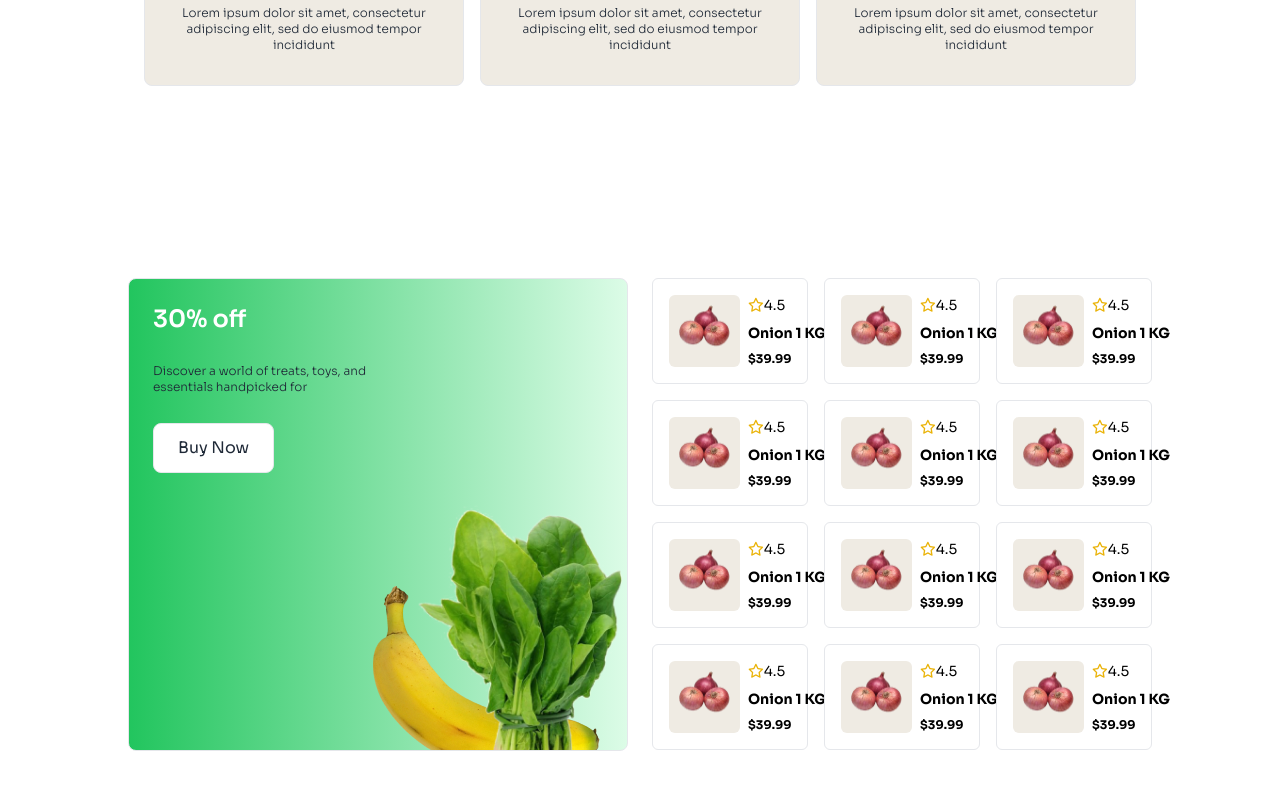
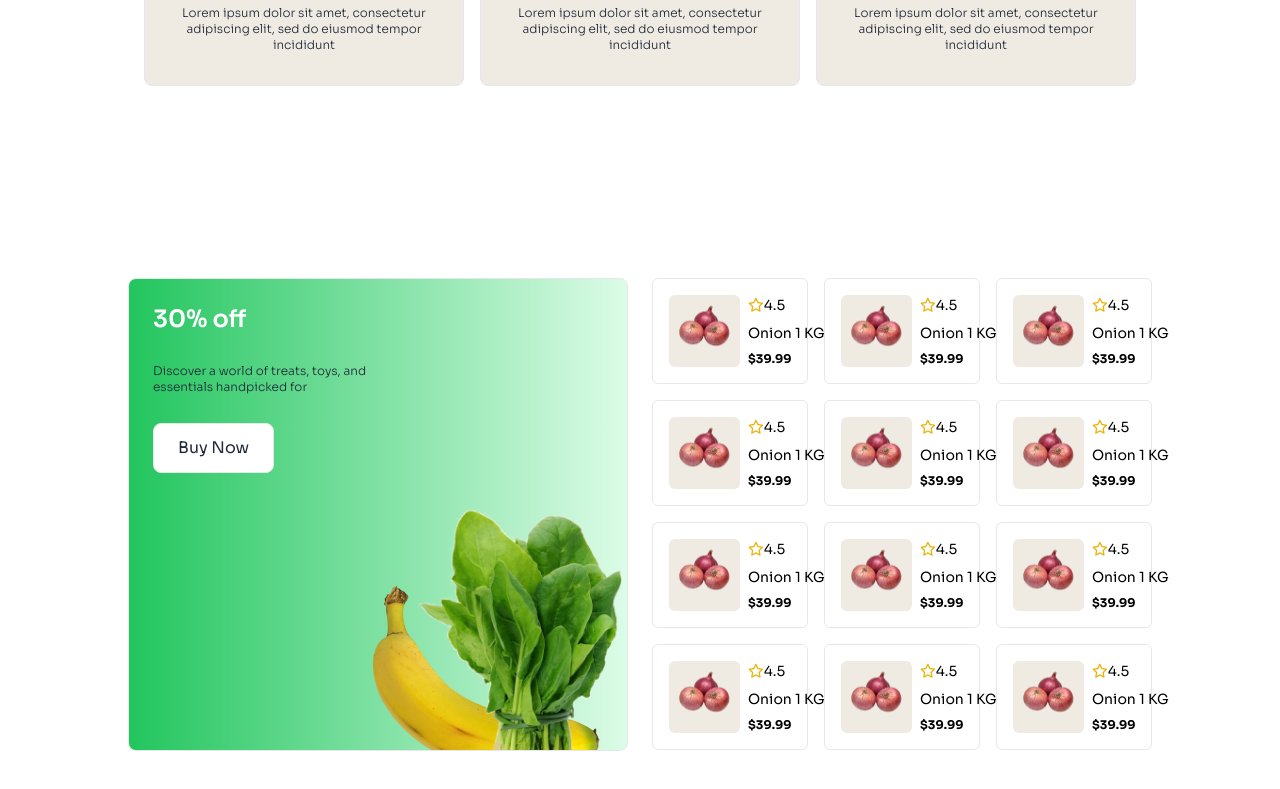
Before and after one commit to developerTamanna/Freshness-platter, a plain HTML site: page index.html in a window 1280 px wide. Shown: the part 1100-1889 px from the top of the page. Drawn offline with nearby package versions, Linux system fonts and the light colour scheme.

Commit message:
crd-customize

```diff
--- a/index.html
+++ b/index.html
@@ -194,7 +194,7 @@
                 <img class=" bg-[#EFEBE3] rounded-md" src="./c2-assets/image 43.png" alt="">
                 <div class="flex flex-col gap-2">
                     <p class="text-sm font-normal text-black"><i class="fa-regular fa-star text-yellow-500"></i>4.5</p>
-                <p class="text-sm font-bold text-nowrap text-black overflow-hidden">Onion 1 KG</p>
+                <p class="text-sm font-normal text-nowrap text-black overflow-hidden">Onion 1 KG</p>
                 <p class="text-xs font-bold text-nowrap text-black">$39.99</p>
                 </div>
             </div>
@@ -203,7 +203,7 @@
                 <img class=" bg-[#EFEBE3] rounded-md" src="./c2-assets/image 43.png" alt="">
                 <div class="flex flex-col gap-2">
                     <p class="text-sm font-normal text-black"><i class="fa-regular fa-star text-yellow-500"></i>4.5</p>
-                <p class="text-sm font-bold text-nowrap text-black overflow-hidden">Onion 1 KG</p>
+                <p class="text-sm font-normal text-nowrap text-black overflow-hidden">Onion 1 KG</p>
                 <p class="text-xs font-bold text-nowrap text-black">$39.99</p>
                 </div>
             </div>
@@ -212,7 +212,7 @@
                 <img class=" bg-[#EFEBE3] rounded-md" src="./c2-assets/image 43.png" alt="">
                 <div class="flex flex-col gap-2">
                     <p class="text-sm font-normal text-black"><i class="fa-regular fa-star text-yellow-500"></i>4.5</p>
-                <p class="text-sm font-bold text-nowrap text-black overflow-hidden">Onion 1 KG</p>
+                <p class="text-sm font-normal text-nowrap text-black overflow-hidden">Onion 1 KG</p>
                 <p class="text-xs font-bold text-nowrap text-black">$39.99</p>
                 </div>
             </div>
@@ -221,7 +221,7 @@
                 <img class=" bg-[#EFEBE3] rounded-md" src="./c2-assets/image 43.png" alt="">
                 <div class="flex flex-col gap-2">
                     <p class="text-sm font-normal text-black"><i class="fa-regular fa-star text-yellow-500"></i>4.5</p>
-                <p class="text-sm font-bold text-nowrap text-black overflow-hidden">Onion 1 KG</p>
+                <p class="text-sm font-normal text-nowrap text-black overflow-hidden">Onion 1 KG</p>
                 <p class="text-xs font-bold text-nowrap text-black">$39.99</p>
                 </div>
             </div>
@@ -230,7 +230,7 @@
                 <img class=" bg-[#EFEBE3] rounded-md" src="./c2-assets/image 43.png" alt="">
                 <div class="flex flex-col gap-2">
                     <p class="text-sm font-normal text-black"><i class="fa-regular fa-star text-yellow-500"></i>4.5</p>
-                <p class="text-sm font-bold text-nowrap text-black overflow-hidden">Onion 1 KG</p>
+                <p class="text-sm font-normal text-nowrap text-black overflow-hidden">Onion 1 KG</p>
                 <p class="text-xs font-bold text-nowrap text-black">$39.99</p>
                 </div>
             </div>
@@ -239,7 +239,7 @@
                 <img class=" bg-[#EFEBE3] rounded-md" src="./c2-assets/image 43.png" alt="">
                 <div class="flex flex-col gap-2">
                     <p class="text-sm font-normal text-black"><i class="fa-regular fa-star text-yellow-500"></i>4.5</p>
-                <p class="text-sm font-bold text-nowrap text-black overflow-hidden">Onion 1 KG</p>
+                <p class="text-sm font-normal text-nowrap text-black overflow-hidden">Onion 1 KG</p>
                 <p class="text-xs font-bold text-nowrap text-black">$39.99</p>
                 </div>
             </div>
@@ -248,7 +248,7 @@
                 <img class=" bg-[#EFEBE3] rounded-md" src="./c2-assets/image 43.png" alt="">
                 <div class="flex flex-col gap-2">
                     <p class="text-sm font-normal text-black"><i class="fa-regular fa-star text-yellow-500"></i>4.5</p>
-                <p class="text-sm font-bold text-nowrap text-black overflow-hidden">Onion 1 KG</p>
+                <p class="text-sm font-normal text-nowrap text-black overflow-hidden">Onion 1 KG</p>
                 <p class="text-xs font-bold text-nowrap text-black">$39.99</p>
                 </div>
             </div>
@@ -257,7 +257,7 @@
                 <img class=" bg-[#EFEBE3] rounded-md" src="./c2-assets/image 43.png" alt="">
                 <div class="flex flex-col gap-2">
                     <p class="text-sm font-normal text-black"><i class="fa-regular fa-star text-yellow-500"></i>4.5</p>
-                <p class="text-sm font-bold text-nowrap text-black overflow-hidden">Onion 1 KG</p>
+                <p class="text-sm font-normal text-nowrap text-black overflow-hidden">Onion 1 KG</p>
                 <p class="text-xs font-bold text-nowrap text-black">$39.99</p>
                 </div>
             </div>
@@ -266,7 +266,7 @@
                 <img class=" bg-[#EFEBE3] rounded-md" src="./c2-assets/image 43.png" alt="">
                 <div class="flex flex-col gap-2">
                     <p class="text-sm font-normal text-black"><i class="fa-regular fa-star text-yellow-500"></i>4.5</p>
-                <p class="text-sm font-bold text-nowrap text-black overflow-hidden">Onion 1 KG</p>
+                <p class="text-sm font-normal text-nowrap text-black overflow-hidden">Onion 1 KG</p>
                 <p class="text-xs font-bold text-nowrap text-black">$39.99</p>
                 </div>
             </div>
@@ -275,7 +275,7 @@
                 <img class=" bg-[#EFEBE3] rounded-md" src="./c2-assets/image 43.png" alt="">
                 <div class="flex flex-col gap-2">
                     <p class="text-sm font-normal text-black"><i class="fa-regular fa-star text-yellow-500"></i>4.5</p>
-                <p class="text-sm font-bold text-nowrap text-black overflow-hidden">Onion 1 KG</p>
+                <p class="text-sm font-normal text-nowrap text-black overflow-hidden">Onion 1 KG</p>
                 <p class="text-xs font-bold text-nowrap text-black">$39.99</p>
                 </div>
             </div>
@@ -284,7 +284,7 @@
                 <img class=" bg-[#EFEBE3] rounded-md" src="./c2-assets/image 43.png" alt="">
                 <div class="flex flex-col gap-2">
                     <p class="text-sm font-normal text-black"><i class="fa-regular fa-star text-yellow-500"></i>4.5</p>
-                <p class="text-sm font-bold text-nowrap text-black overflow-hidden">Onion 1 KG</p>
+                <p class="text-sm font-normal text-nowrap text-black overflow-hidden">Onion 1 KG</p>
                 <p class="text-xs font-bold text-nowrap text-black">$39.99</p>
                 </div>
             </div>
@@ -293,7 +293,7 @@
                 <img class=" bg-[#EFEBE3] rounded-md" src="./c2-assets/image 43.png" alt="">
                 <div class="flex flex-col gap-2">
                     <p class="text-sm font-normal text-black"><i class="fa-regular fa-star text-yellow-500"></i>4.5</p>
-                <p class="text-sm font-bold text-nowrap text-black overflow-hidden">Onion 1 KG</p>
+                <p class="text-sm font-normal text-nowrap text-black overflow-hidden">Onion 1 KG</p>
                 <p class="text-xs font-bold text-nowrap text-black">$39.99</p>
                 </div>
             </div>
```
